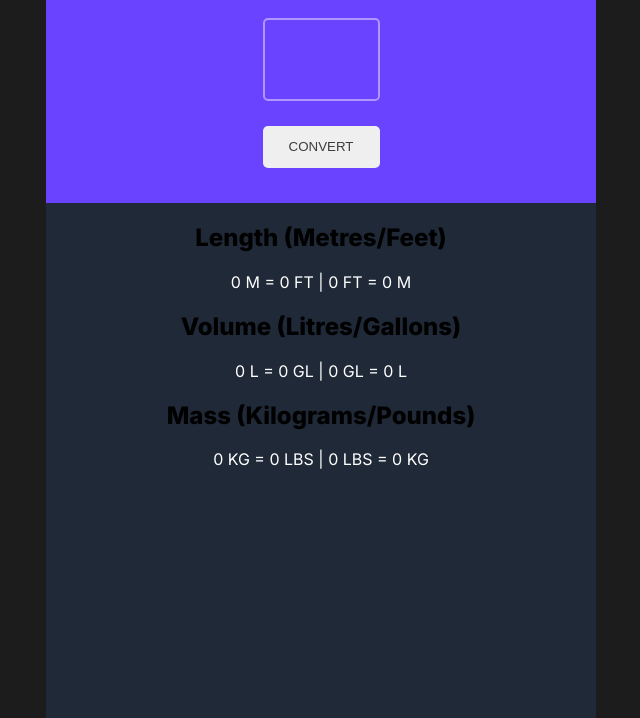
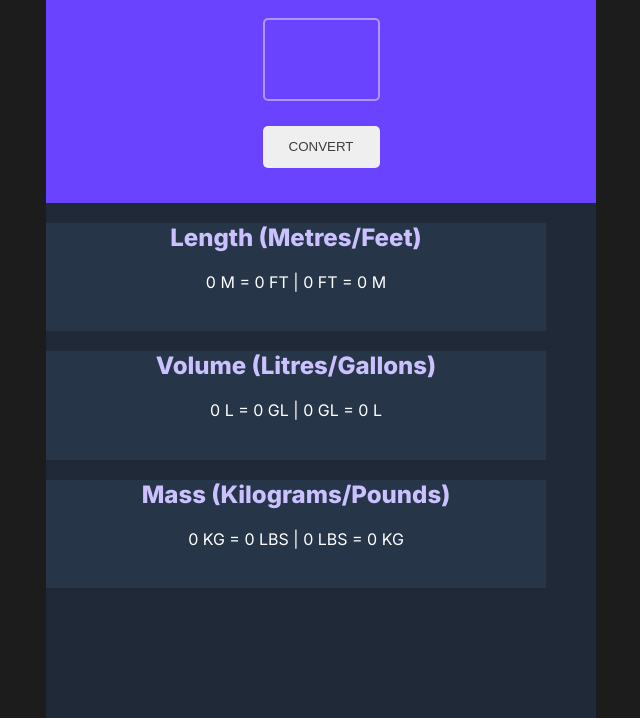
Before and after one commit to MetricOrder/unit-converter, a plain HTML site: page index.html in a window 1280 px wide. Shown: the part 82-800 px from the top of the page, without its empty margins (319-959 px from the left). Drawn offline with Linux system fonts and the light colour scheme.

Commit message:
div class added for to output info. h2 and result class styled

```diff
--- a/index.css
+++ b/index.css
@@ -11,6 +11,7 @@ h1 {
     font-weight: 800;
     color: #FFFFFF;
 }
+
 #head-input {
     display: flex;
     flex-direction: column;
@@ -43,12 +44,23 @@ h1 {
     margin-top: 25px;
 }
 
-p {
-    color: #FFFFFF
-}
-
 #output {
     background: #1F2937;
     width: 550px;
     height: 729px;
 }
+
+h2 {
+    color: #CCC1FF;
+
+}
+
+p {
+    color: #FFFFFF
+}
+
+.results {
+    width: 500px;
+    height: 108.57px;
+    background: #273549;
+}
--- a/index.html
+++ b/index.html
@@ -13,15 +13,15 @@
             <button id = "input-btn">CONVERT</button>
         </div>
         <div id="output">
-            <div>
+            <div class="results">
                 <h2>Length (Metres/Feet)</h2>
                 <p id="feet">0 M = 0 FT | 0 FT = 0 M</p>
             </div>
-            <div>
+            <div class="results">
                 <h2>Volume (Litres/Gallons)</h2>
                 <p id="gallon">0 L = 0 GL | 0 GL = 0 L</p>
             </div>
-            <div>
+            <div class="results">
                 <h2>Mass (Kilograms/Pounds)</h2>
                 <p id="pound">0 KG = 0 LBS | 0 LBS = 0 KG</p>
             </div>
```
